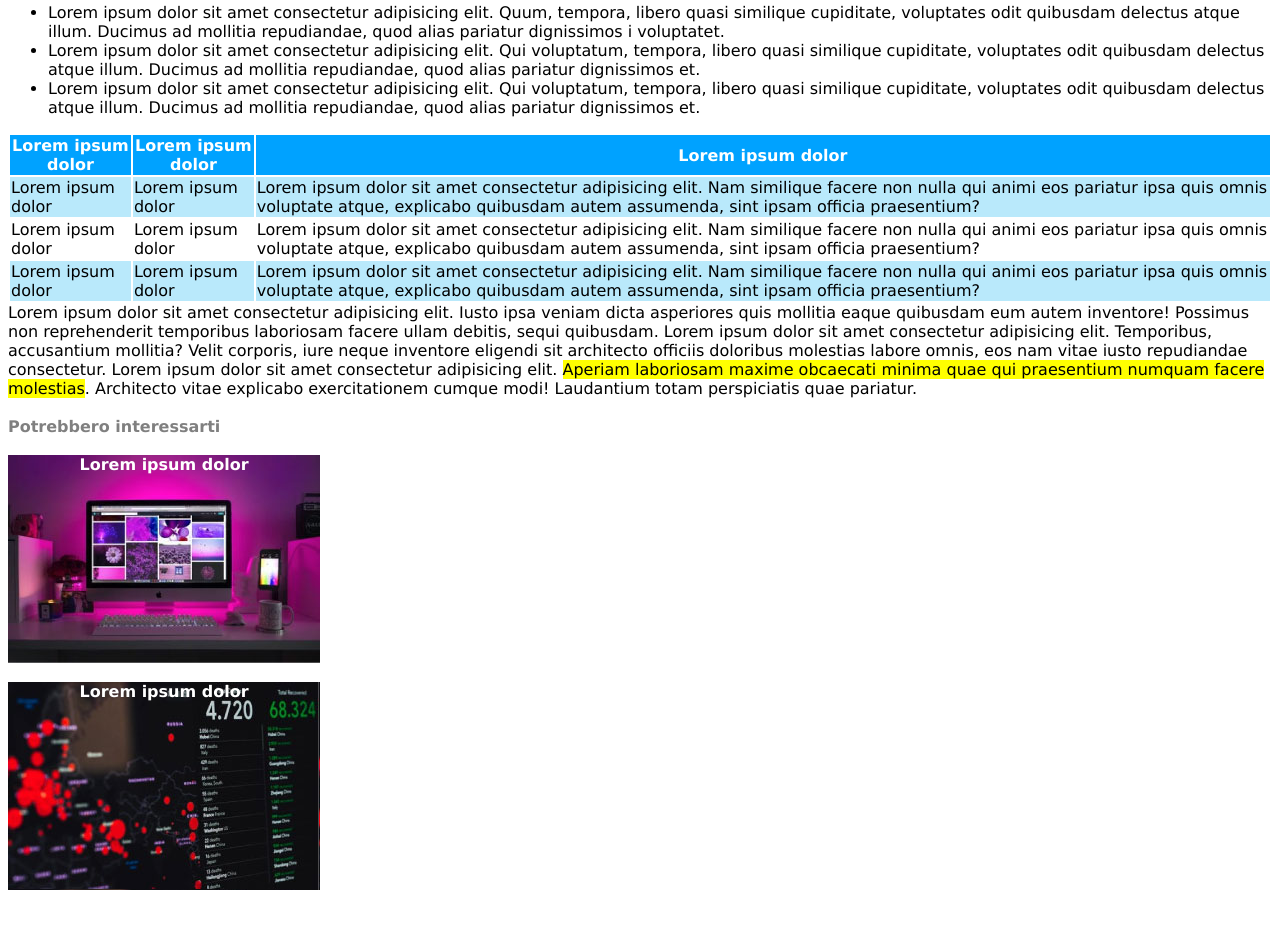
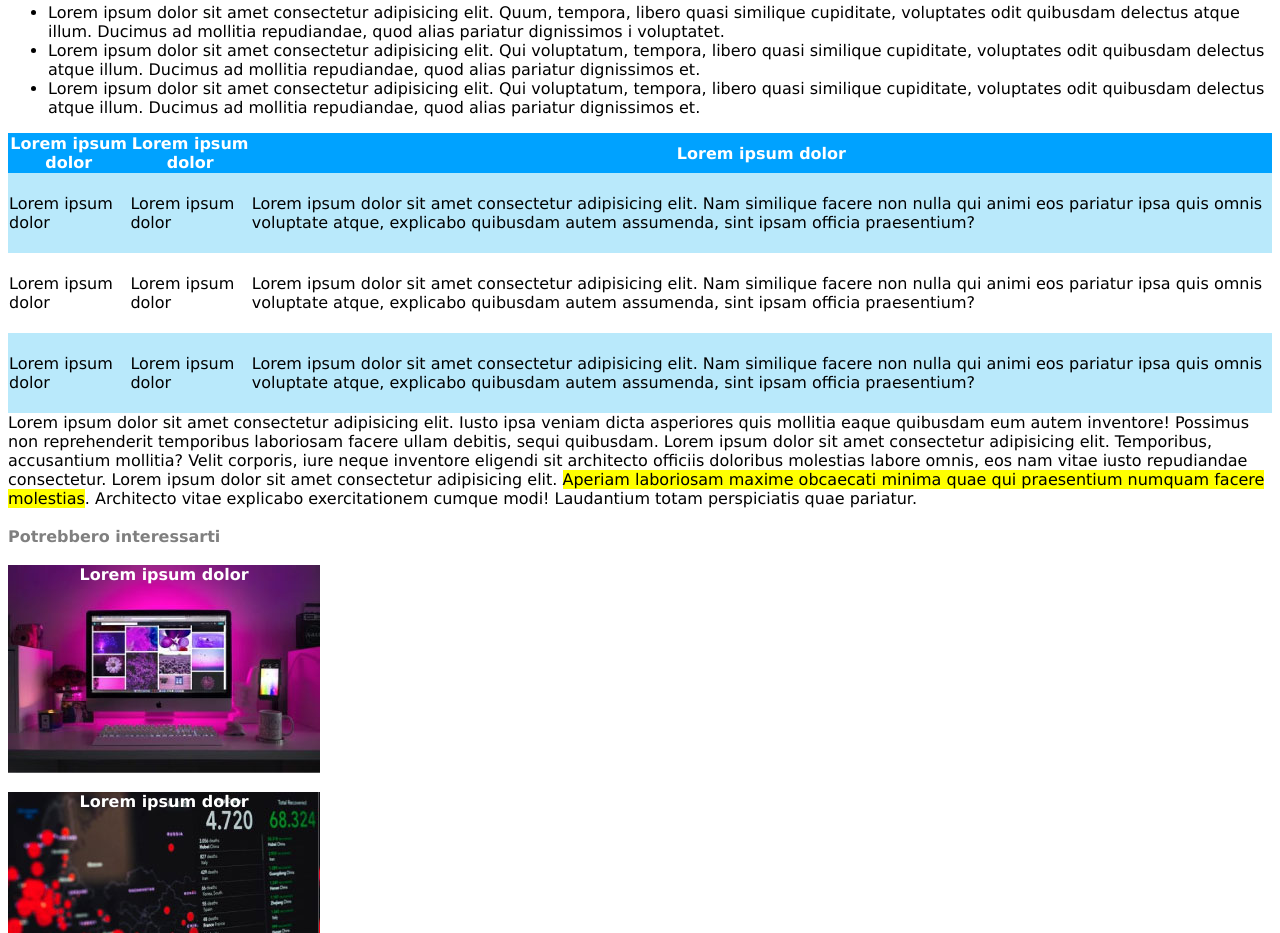
Before and after one commit to PasqualeIannace/html-css-booleaner, a plain HTML site: page index.html in a window 1280 px wide. Shown: the part 796-1729 px from the top of the page. Before the commit the page ends 1694 px from the top, so only its background shows below. Drawn offline with Linux system fonts and the light colour scheme.

Commit message:
perfezionata tabella

```diff
--- a/css/style.css
+++ b/css/style.css
@@ -46,6 +46,14 @@ thead {
     background-color: rgb(185, 233, 251);
 }
 
+table {
+    border-collapse: collapse;
+}
+
+.col1, .col2 {
+    height: 80px;
+}
+
 .sottolineato {
     background-color: yellow;
 }
@@ -63,10 +71,6 @@ footer p {
     font-weight: bold;
 }
 
-#articolo1 a, #articolo2 a {
-    color: white;
-}
-
 #articolo2 {
     background-image: url(../img/graph.jpg);
     height: 208px;
@@ -74,3 +78,8 @@ footer p {
     text-align: center;
     font-weight: bold;
 }
+
+
+#articolo1 a, #articolo2 a {
+    color: white;
+}
```
